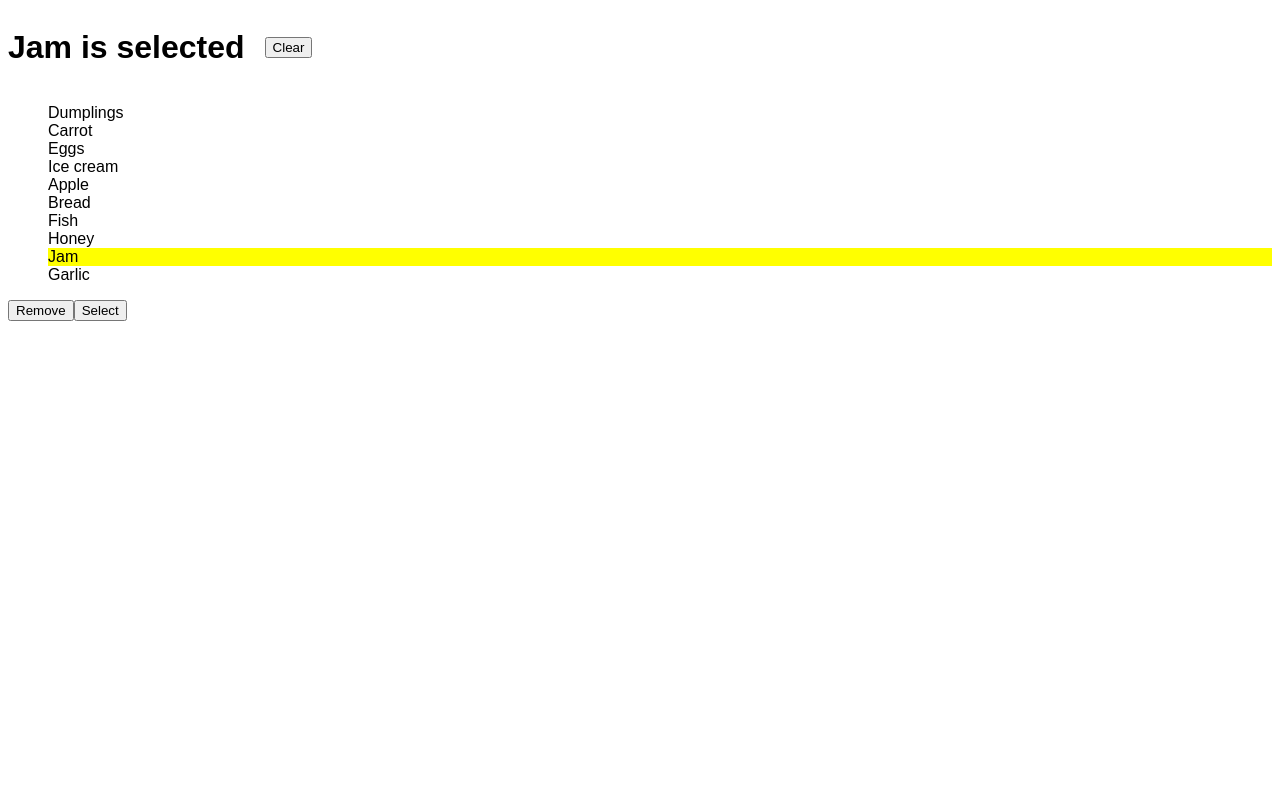
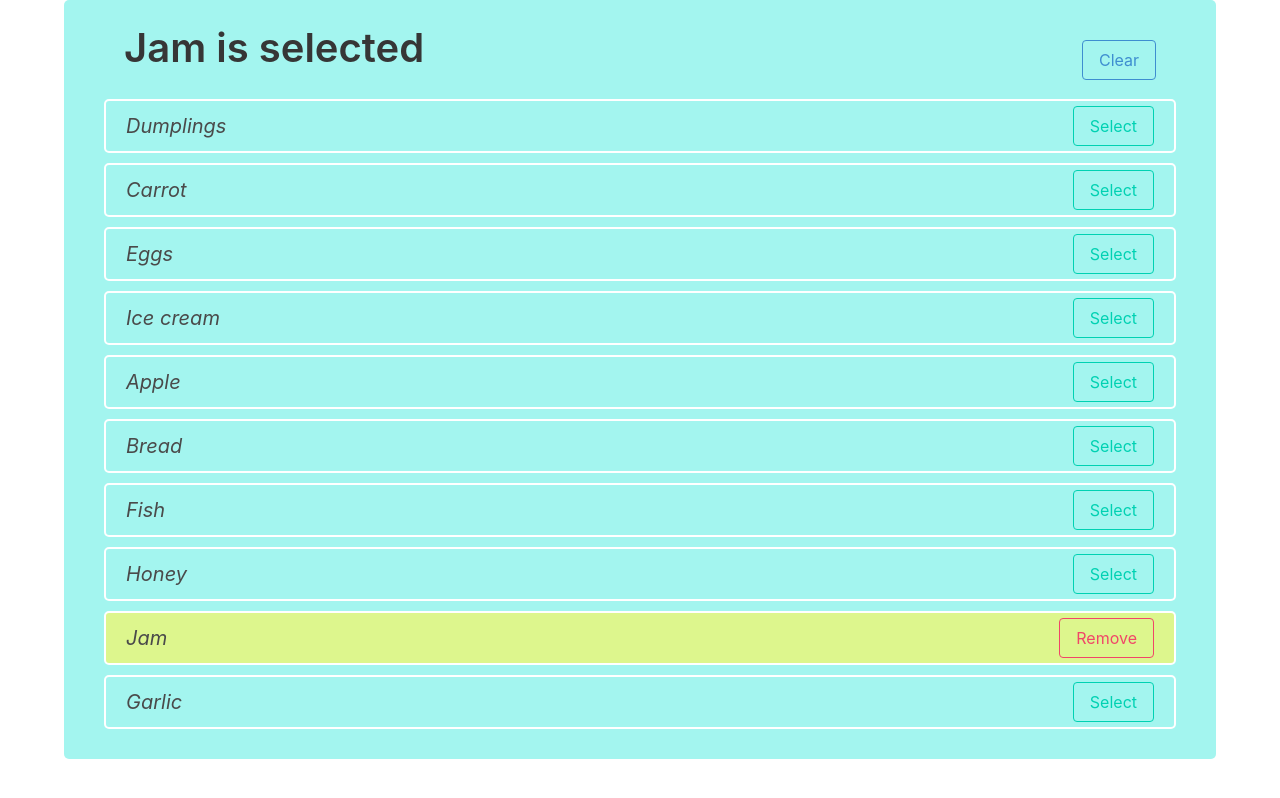
Before and after one commit to mate-academy/react_goods-selector, a React (Create React App) app: page / in a window 1280 px wide. Built offline with nearby package versions, Linux system fonts and the light colour scheme.

Commit message:
React goods select

```diff
--- a/package.json
+++ b/package.json
@@ -18,7 +18,7 @@
     "@mate-academy/cypress-tools": "^1.0.4",
     "@mate-academy/eslint-config-react": "*",
     "@mate-academy/eslint-config-react-typescript": "*",
-    "@mate-academy/scripts": "^1.2.3",
+    "@mate-academy/scripts": "^1.2.6",
     "@mate-academy/students-ts-config": "*",
     "@mate-academy/stylelint-config": "*",
     "@types/node": "^17.0.23",
--- a/public/index.html
+++ b/public/index.html
@@ -4,6 +4,8 @@
     <meta charset="utf-8" />
     <meta name="viewport" content="width=device-width, initial-scale=1" />
     <title>Static list of todos</title>
+    <link rel="stylesheet" href="https://cdn.jsdelivr.net/npm/bulma@0.9.4/css/bulma.min.css">
+  </head>
   </head>
   <body>
     <div id="root"></div>
--- a/src/App.scss
+++ b/src/App.scss
@@ -3,18 +3,34 @@ html {
 }
 
 .App {
+  border-radius: 5px;
+  background-color: rgba(141, 243, 235, 0.8);
+  width: 90%;
+  padding: 20px 40px;
+  margin: 0 auto;
+
   &__header {
     display: flex;
     align-items: center;
+    justify-content: space-between;
     gap: 20px;
+    padding: 5px 20px;
   }
 }
 
 .Good {
+  margin-bottom: 10px;
   display: flex;
+  border-radius: 5px;
   gap: 10px;
+  align-items: center;
+  justify-content: space-between;
+  padding: 5px 20px;
+  border: 2px solid rgb(255, 255, 255);
+  font-size: 20px;
+  font-style: italic;
 
   &--active {
-    background-color: #ff0;
+    background-color: rgba(247, 247, 100, 0.7);
   }
 }
--- a/src/App.tsx
+++ b/src/App.tsx
@@ -1,51 +1,106 @@
 import React from 'react';
 import './App.scss';
+import classNames from 'classnames';
+import goodsFromServer from './goods';
 
-// import goodsFromServer from './goods';
+type State = {
+  selectedGoods: string[],
+};
 
-export const App: React.FC = () => {
+export class App extends React.Component<{ }, State> {
+  state: Readonly<State> = {
+    selectedGoods: ['Jam'],
+  };
+
+  titleText = (goods: string[] | []) => {
+    switch (true) {
+      case !goods.length:
+        return 'No goods selected';
+
+      case goods.length === 1:
+        return `${goods[0]} is selected`;
+
+      case goods.length > 1:
+        return `${goods.slice(0, -1).join(', ')} and ${goods.slice(-1)} are selected`;
+
+      default:
+        return '';
+    }
+  };
+
+  selectGood = (good: string) => {
+    this.setState((prevState) => ({
+      selectedGoods: [...prevState.selectedGoods, good],
+    }));
+  };
+
+  removeGood = (good: string) => {
+    this.setState((prevState) => ({
+      selectedGoods: [...prevState.selectedGoods]
+        .filter(selectedGood => good !== selectedGood),
+    }));
+  };
+
+  render() {
+    const { selectedGoods } = this.state;
+
     return (
       <main className="App">
         <header className="App__header">
-        <h1 className="App__title">
-          Jam is selected
+          <h1 className="App__title title is-2">
+            {this.titleText(selectedGoods)}
           </h1>
 
           <button
             type="button"
-          className="App__clear"
+            className="App__clear button is-info is-outlined"
+            onClick={() => {
+              this.setState({ selectedGoods: [] });
+            }}
           >
             Clear
           </button>
         </header>
 
         <ul>
-        <li className="Good">Dumplings</li>
-        <li className="Good">Carrot</li>
-        <li className="Good">Eggs</li>
-        <li className="Good">Ice cream</li>
-        <li className="Good">Apple</li>
-        <li className="Good">Bread</li>
-        <li className="Good">Fish</li>
-        <li className="Good">Honey</li>
-        <li className="Good Good--active">Jam</li>
-        <li className="Good">Garlic</li>
-      </ul>
+          {goodsFromServer.map(good => (
+            <li
+              key={good}
+              className={classNames(
+                'Good',
+                {
+                  'Good--active': selectedGoods.includes(good),
+                },
+              )}
+            >
+              {good}
 
-      {/* Put required buttons into each Good */}
+              {selectedGoods.includes(good)
+                ? (
                   <button
                     type="button"
-        className="Good__remove"
+                    className="button is-danger is-outlined"
+                    onClick={() => {
+                      this.removeGood(good);
+                    }}
                   >
                     Remove
                   </button>
-
+                ) : (
                   <button
                     type="button"
-        className="Good__select"
+                    className="button is-primary is-outlined"
+                    onClick={() => {
+                      this.selectGood(good);
+                    }}
                   >
                     Select
                   </button>
+                )}
+            </li>
+          ))}
+        </ul>
       </main>
     );
-};
+  }
+}
```
Also changed, not shown: 1 other file (tests, documents, lock files or other folders). Lines whose indentation alone changed are shown as unchanged.
